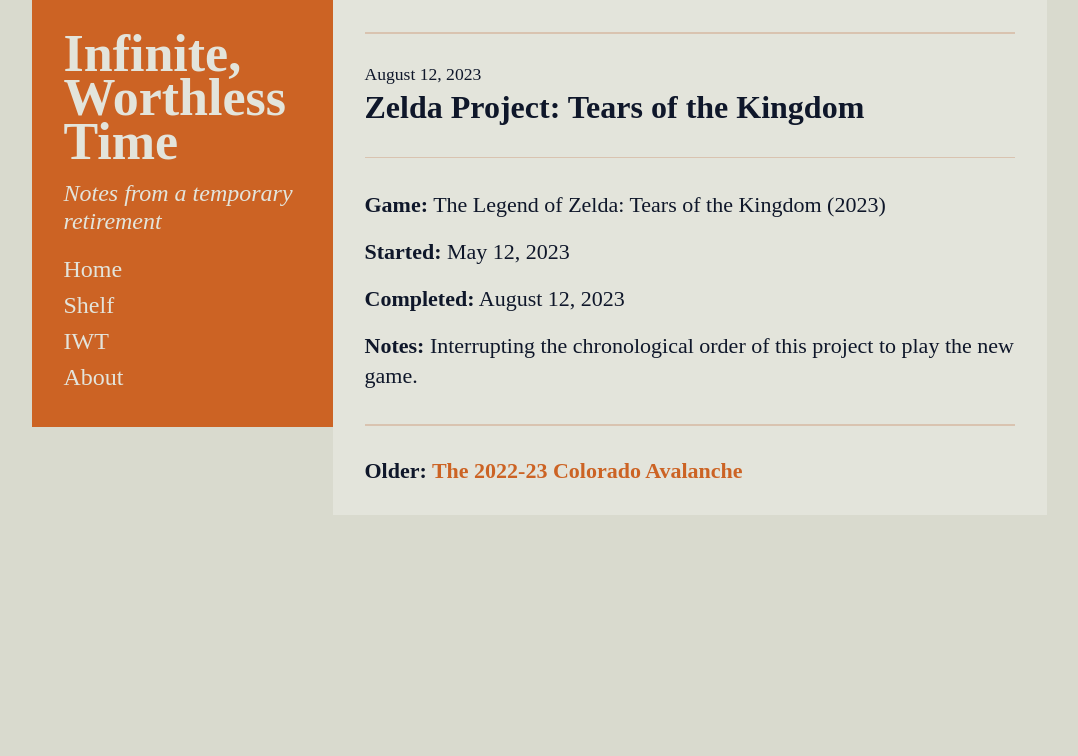
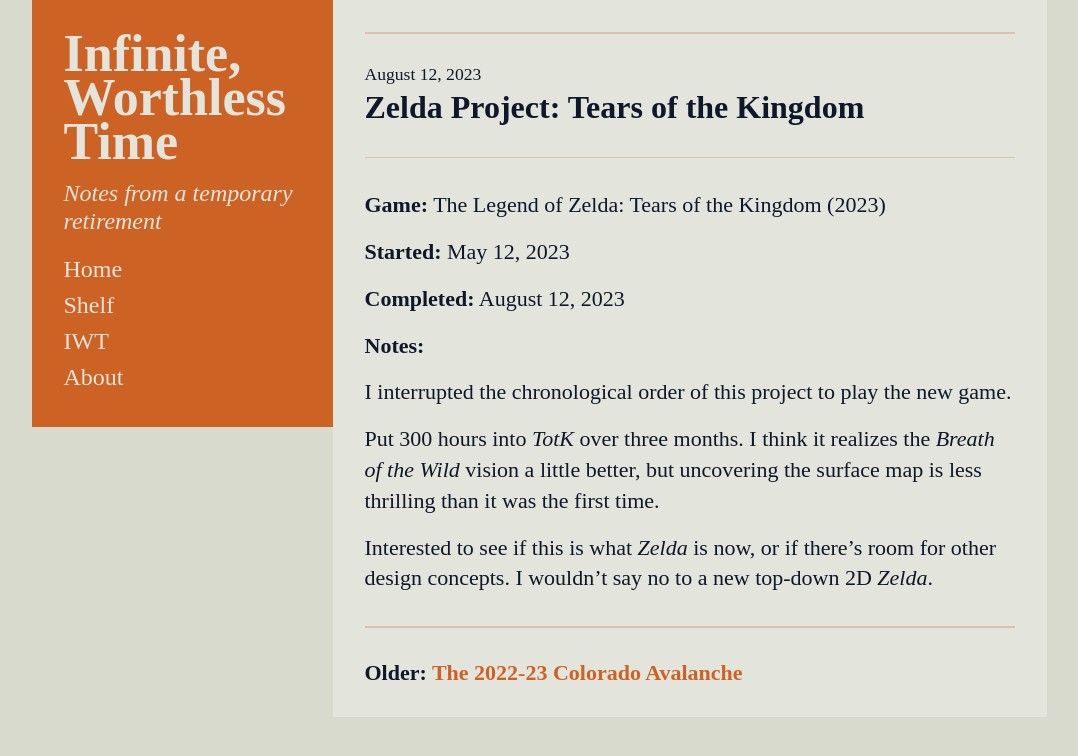
Before and after one commit to dalke/Cedeless, a Jekyll site: the page built from _posts/2023-08-12-tears-of-the-kingdom.md, in a window 1280 px wide. Shown: the top 756 px of the page, without its empty margins (101-1179 px from the left). Built offline with Jekyll 4.4.1, drawn with Linux system fonts in a browser that asks for light colours; some web fonts are replaced.

Commit message:
Update TotK post

```diff
--- a/_posts/2023-08-12-tears-of-the-kingdom.md
+++ b/_posts/2023-08-12-tears-of-the-kingdom.md
@@ -9,4 +9,10 @@ title: "Zelda Project: Tears of the Kingdom"
 
 <span class="lead-in">Completed:</span> {{ "2023-08-12" | date: '%B %e, %Y' }}
 
-<span class="lead-in">Notes:</span> Interrupting the chronological order of this project to play the new game.
+<p class="lead-in">Notes:</p>
+
+I interrupted the chronological order of this project to play the new game.
+
+Put 300 hours into _TotK_ over three months. I think it realizes the _Breath of the Wild_ vision a little better, but uncovering the surface map is less thrilling than it was the first time.
+
+Interested to see if this is what _Zelda_ is now, or if there's room for other design concepts. I wouldn't say no to a new top-down 2D _Zelda_.
```
